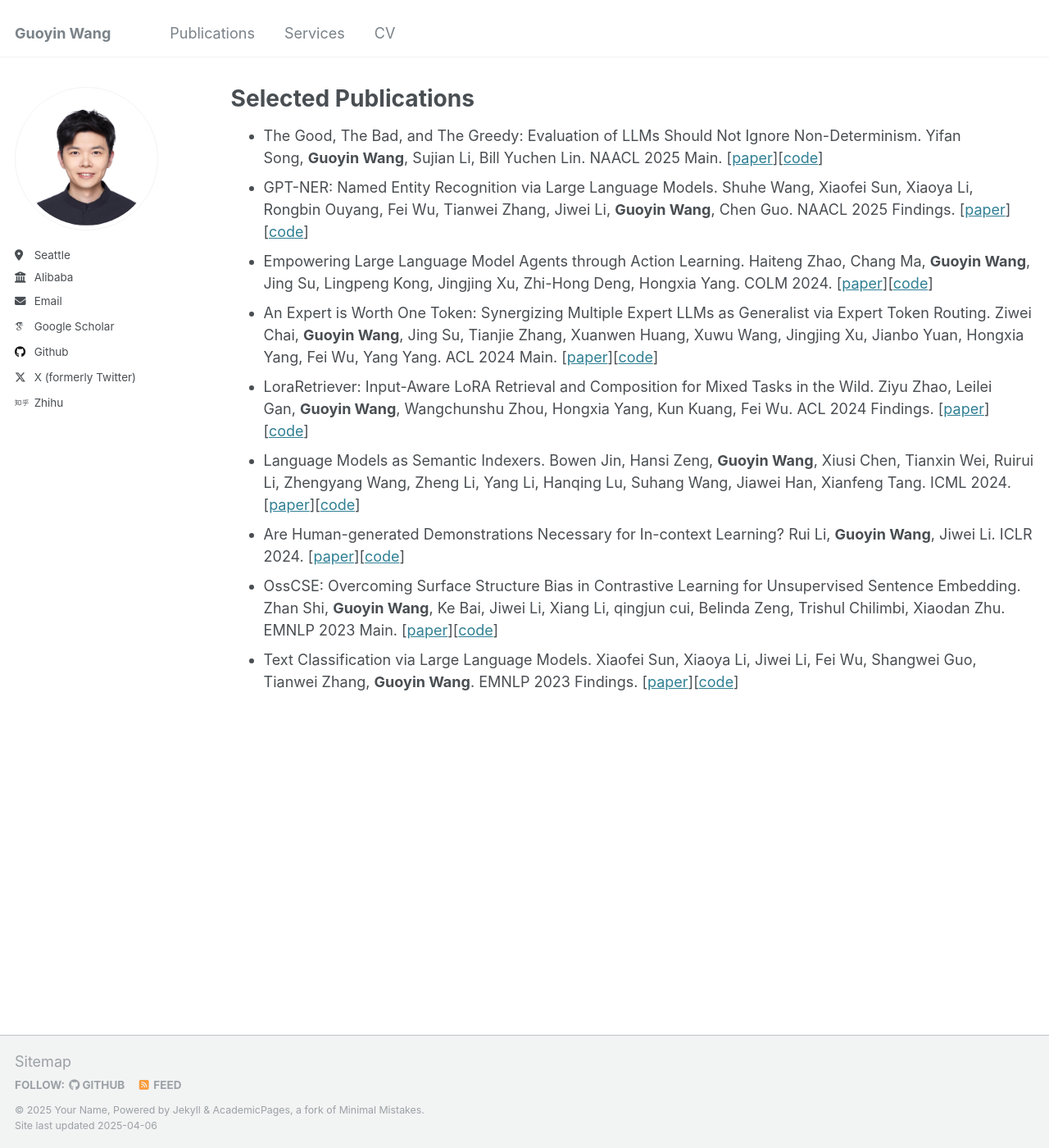
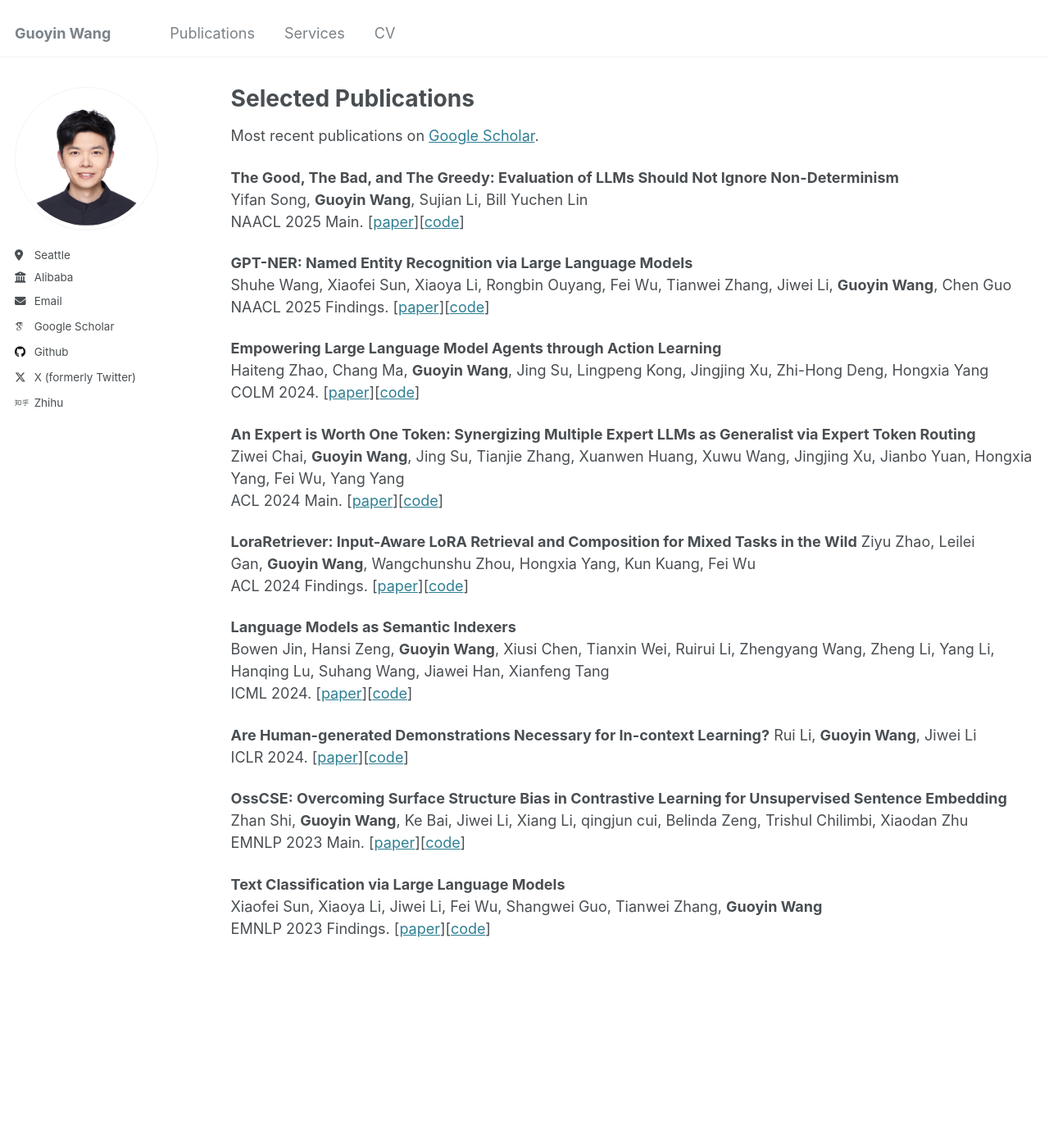
Before and after one commit to huxueyu/guoyin.wang, a Jekyll site: the page built from _pages/publications.md, in a window 1280 px wide and 1400 px high. Shown: the whole window at 82% size. Built offline with Jekyll 4.4.1, drawn with Linux system fonts in a browser that asks for light colours; some web fonts are replaced.

Commit message:
Update publications.md

```diff
--- a/_pages/publications.md
+++ b/_pages/publications.md
@@ -7,13 +7,40 @@ redirect_from:
   - /publications
 ---
 
+Most recent publications on [Google Scholar](https://scholar.google.com/citations?user=3apwLYIAAAAJ).
 
-- The Good, The Bad, and The Greedy: Evaluation of LLMs Should Not Ignore Non-Determinism. Yifan Song, **Guoyin Wang**, Sujian Li, Bill Yuchen Lin. NAACL 2025 Main. [[paper](https://arxiv.org/abs/2407.10457)][[code](https://github.com/Yifan-Song793/GoodBadGreedy)]
-- GPT-NER: Named Entity Recognition via Large Language Models. Shuhe Wang, Xiaofei Sun, Xiaoya Li, Rongbin Ouyang, Fei Wu, Tianwei Zhang, Jiwei Li, **Guoyin Wang**, Chen Guo. NAACL 2025 Findings. [[paper](https://arxiv.org/abs/2304.10428)][[code](https://github.com/ShuheWang1998/GPT-NER)]
-- Empowering Large Language Model Agents through Action Learning. Haiteng Zhao, Chang Ma, **Guoyin Wang**, Jing Su, Lingpeng Kong, Jingjing Xu, Zhi-Hong Deng, Hongxia Yang. COLM 2024. [[paper](https://arxiv.org/abs/2402.15809)][[code](https://github.com/zhao-ht/LearnAct)]
-- An Expert is Worth One Token: Synergizing Multiple Expert LLMs as Generalist via Expert Token Routing. Ziwei Chai, **Guoyin Wang**, Jing Su, Tianjie Zhang, Xuanwen Huang, Xuwu Wang, Jingjing Xu, Jianbo Yuan, Hongxia Yang, Fei Wu, Yang Yang. ACL 2024 Main. [[paper](https://arxiv.org/abs/2403.16854)][[code](https://github.com/zjunet/ETR)]
-- LoraRetriever: Input-Aware LoRA Retrieval and Composition for Mixed Tasks in the Wild. Ziyu Zhao, Leilei Gan, **Guoyin Wang**, Wangchunshu Zhou, Hongxia Yang, Kun Kuang, Fei Wu. ACL 2024 Findings. [[paper](https://arxiv.org/abs/2402.09997)][[code](https://github.com/StyxXuan/LoraRetriever)]
-- Language Models as Semantic Indexers. Bowen Jin, Hansi Zeng, **Guoyin Wang**, Xiusi Chen, Tianxin Wei, Ruirui Li, Zhengyang Wang, Zheng Li, Yang Li, Hanqing Lu, Suhang Wang, Jiawei Han, Xianfeng Tang. ICML 2024. [[paper](https://arxiv.org/abs/2310.07815)][[code](https://github.com/PeterGriffinJin/LMIndexer)]
-- Are Human-generated Demonstrations Necessary for In-context Learning? Rui Li, **Guoyin Wang**, Jiwei Li. ICLR 2024. [[paper](https://arxiv.org/abs/2309.14681)][[code](https://github.com/ruili33/SEC)]
-- OssCSE: Overcoming Surface Structure Bias in Contrastive Learning for Unsupervised Sentence Embedding. Zhan Shi, **Guoyin Wang**, Ke Bai, Jiwei Li, Xiang Li, qingjun cui, Belinda Zeng, Trishul Chilimbi, Xiaodan Zhu. EMNLP 2023 Main. [[paper](https://aclanthology.org/2023.emnlp-main.448/)][[code](https://github.com/princeton-nlp/SimCSE)]
-- Text Classification via Large Language Models. Xiaofei Sun, Xiaoya Li, Jiwei Li, Fei Wu, Shangwei Guo, Tianwei Zhang, **Guoyin Wang**. EMNLP 2023 Findings. [[paper](https://arxiv.org/abs/2305.08377)][[code](https://github.com/ShannonAI/GPT-CLS-CARP)]
+**The Good, The Bad, and The Greedy: Evaluation of LLMs Should Not Ignore Non-Determinism**
+Yifan Song, **Guoyin Wang**, Sujian Li, Bill Yuchen Lin
+NAACL 2025 Main.  [[paper](https://arxiv.org/abs/2407.10457)][[code](https://github.com/Yifan-Song793/GoodBadGreedy)]
+
+**GPT-NER: Named Entity Recognition via Large Language Models**
+Shuhe Wang, Xiaofei Sun, Xiaoya Li, Rongbin Ouyang, Fei Wu, Tianwei Zhang, Jiwei Li, **Guoyin Wang**, Chen Guo
+NAACL 2025 Findings. [[paper](https://arxiv.org/abs/2304.10428)][[code](https://github.com/ShuheWang1998/GPT-NER)]
+
+**Empowering Large Language Model Agents through Action Learning**
+Haiteng Zhao, Chang Ma, **Guoyin Wang**, Jing Su, Lingpeng Kong, Jingjing Xu, Zhi-Hong Deng, Hongxia Yang
+COLM 2024. [[paper](https://arxiv.org/abs/2402.15809)][[code](https://github.com/zhao-ht/LearnAct)]
+
+**An Expert is Worth One Token: Synergizing Multiple Expert LLMs as Generalist via Expert Token Routing**
+Ziwei Chai, **Guoyin Wang**, Jing Su, Tianjie Zhang, Xuanwen Huang, Xuwu Wang, Jingjing Xu, Jianbo Yuan, Hongxia Yang, Fei Wu, Yang Yang
+ACL 2024 Main. [[paper](https://arxiv.org/abs/2403.16854)][[code](https://github.com/zjunet/ETR)]
+
+**LoraRetriever: Input-Aware LoRA Retrieval and Composition for Mixed Tasks in the Wild**
+Ziyu Zhao, Leilei Gan, **Guoyin Wang**, Wangchunshu Zhou, Hongxia Yang, Kun Kuang, Fei Wu
+ACL 2024 Findings. [[paper](https://arxiv.org/abs/2402.09997)][[code](https://github.com/StyxXuan/LoraRetriever)]
+
+**Language Models as Semantic Indexers**
+Bowen Jin, Hansi Zeng, **Guoyin Wang**, Xiusi Chen, Tianxin Wei, Ruirui Li, Zhengyang Wang, Zheng Li, Yang Li, Hanqing Lu, Suhang Wang, Jiawei Han, Xianfeng Tang
+ICML 2024. [[paper](https://arxiv.org/abs/2310.07815)][[code](https://github.com/PeterGriffinJin/LMIndexer)]
+
+**Are Human-generated Demonstrations Necessary for In-context Learning?**
+Rui Li, **Guoyin Wang**, Jiwei Li
+ICLR 2024. [[paper](https://arxiv.org/abs/2309.14681)][[code](https://github.com/ruili33/SEC)]
+
+**OssCSE: Overcoming Surface Structure Bias in Contrastive Learning for Unsupervised Sentence Embedding**
+Zhan Shi, **Guoyin Wang**, Ke Bai, Jiwei Li, Xiang Li, qingjun cui, Belinda Zeng, Trishul Chilimbi, Xiaodan Zhu
+EMNLP 2023 Main. [[paper](https://aclanthology.org/2023.emnlp-main.448/)][[code](https://github.com/princeton-nlp/SimCSE)]
+
+**Text Classification via Large Language Models**
+Xiaofei Sun, Xiaoya Li, Jiwei Li, Fei Wu, Shangwei Guo, Tianwei Zhang, **Guoyin Wang**
+EMNLP 2023 Findings. [[paper](https://arxiv.org/abs/2305.08377)][[code](https://github.com/ShannonAI/GPT-CLS-CARP)]
```
